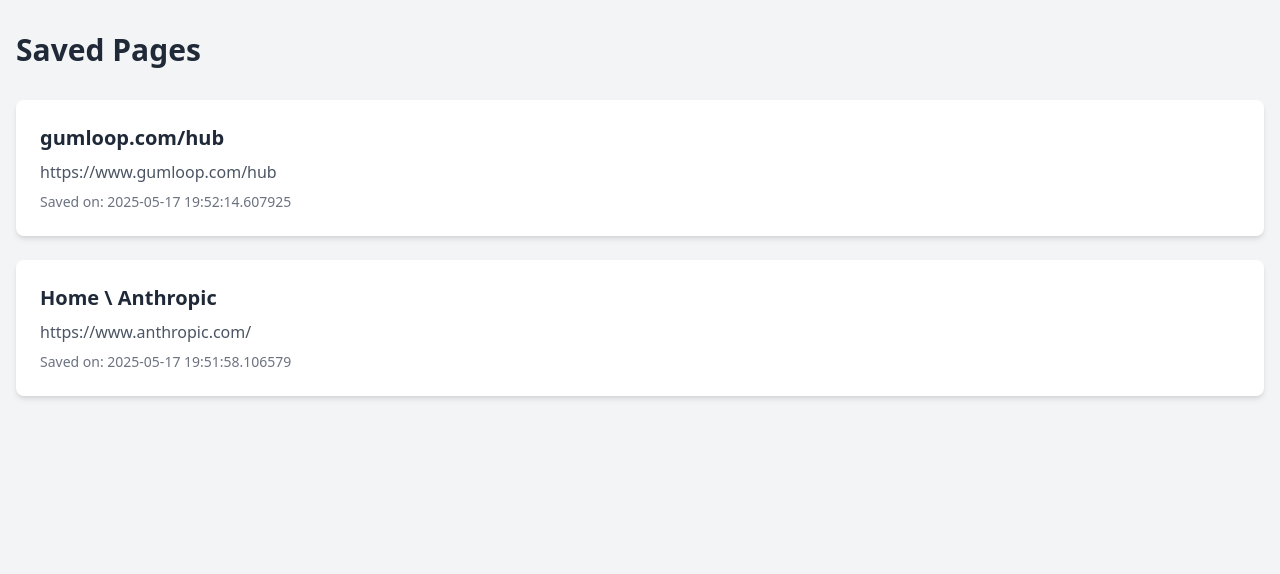
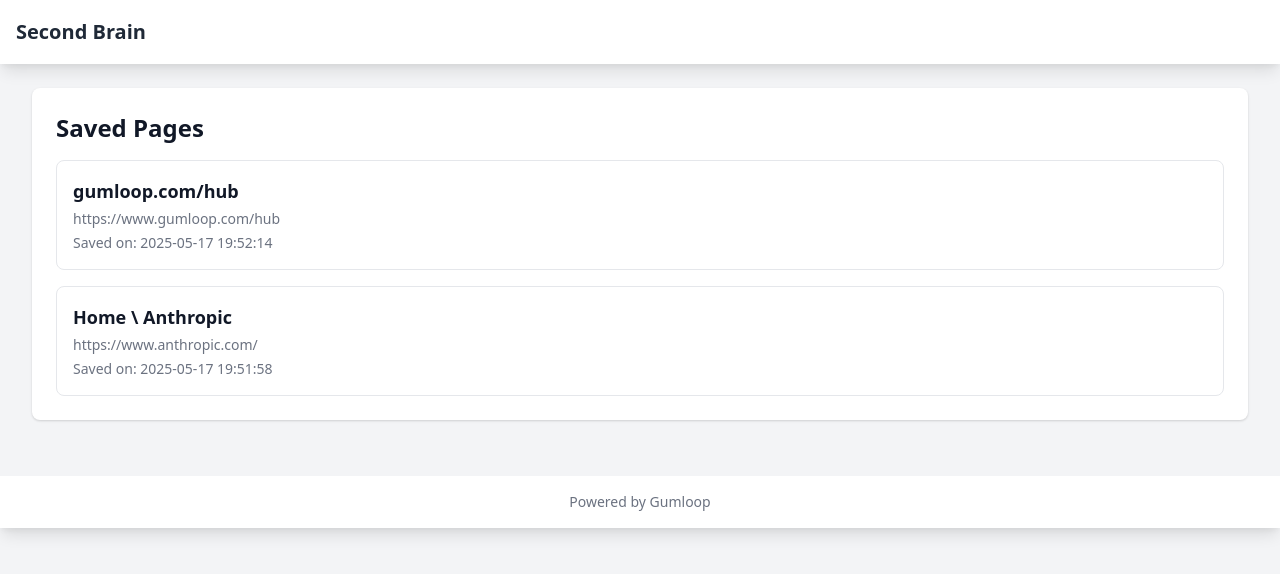
Before and after one commit to jeevanbhatta/secondbrain, a Flask app: page / in a window 1280 px wide. Shown: the top 574 px of the page. Run offline with Flask 3, Linux system fonts and the light colour scheme; data comes from the database, SQL or seed files in the repository.

Commit message:
more updates

```diff
--- a/server/App/routes/views.py
+++ b/server/App/routes/views.py
@@ -1,11 +1,59 @@
-from flask import render_template
+from flask import render_template, current_app
 from ..models import SavedPage
 from . import main_bp
+import json
+import logging
+
+# Setup logger without importing from app
+logger = logging.getLogger(__name__)
+
+# Helper function to fetch gumloop extraction without importing from app
+def fetch_gumloop_extraction(run_id):
+    """
+    Fetch extraction results from Gumloop using the run_id
+    """
+    # We'll get the function from current_app.config which will be set in app.py
+    if 'fetch_gumloop_extraction' in current_app.config:
+        return current_app.config['fetch_gumloop_extraction'](run_id)
+    else:
+        logger.error("fetch_gumloop_extraction function not available in app config")
+        return {"error": "Extraction function not configured"}
 
 @main_bp.route('/')
 def index():
     saved_pages = SavedPage.query.order_by(SavedPage.saved_at.desc()).all()
-    return render_template('home.html', saved_pages=saved_pages)
+    return render_template('index.html', saved_pages=saved_pages)
+
+@main_bp.route('/page/<int:page_id>')
+def page_detail(page_id):
+    page = SavedPage.query.get_or_404(page_id)
+
+    # Initialize extraction content
+    extracted_content = None
+
+    # Check if we have Gumloop data
+    if page.gumloop_data:
+        try:
+            # Extract the run_id from the Gumloop response
+            if isinstance(page.gumloop_data, str):
+                gumloop_data = json.loads(page.gumloop_data)
+            else:
+                gumloop_data = page.gumloop_data
+
+            run_id = gumloop_data.get('run_id')
+
+            if run_id:
+                logger.info(f"Fetching extraction for run_id: {run_id}")
+                # Call the function to get extraction results
+                extraction_results = fetch_gumloop_extraction(run_id)
+
+                if extraction_results and not extraction_results.get('error'):
+                    extracted_content = extraction_results
+        except Exception as e:
+            logger.error(f"Error getting extraction content: {str(e)}")
+            extracted_content = {"error": f"Failed to parse extraction results: {str(e)}"}
+
+    return render_template('page_detail.html', page=page, extracted_content=extracted_content)
 
 @main_bp.route('/about')
 def about():
--- a/server/App/templates/index.html
+++ b/server/App/templates/index.html
@@ -14,7 +14,7 @@
                         <div class="flex justify-between items-start">
                             <div class="flex-1">
                                 <h3 class="text-lg font-semibold text-gray-900">
-                                    <a href="{{ url_for('page_detail', page_id=page.id) }}" class="hover:text-blue-600">
+                                    <a href="{{ url_for('main.page_detail', page_id=page.id) }}" class="hover:text-blue-600">
                                         {{ page.title }}
                                     </a>
                                 </h3>
@@ -24,7 +24,7 @@
                                     </a>
                                 </p>
                                 <p class="text-sm text-gray-500 mt-1">
-                                    Saved on: {{ page.created_at.strftime('%Y-%m-%d %H:%M:%S') }}
+                                    Saved on: {{ page.saved_at.strftime('%Y-%m-%d %H:%M:%S') }}
                                 </p>
                                 {% if page.saved_item_id %}
                                     <p class="text-sm text-gray-500">
--- a/server/app.py
+++ b/server/app.py
@@ -1,7 +1,5 @@
 from flask import Flask, jsonify, request, render_template
 from flask_cors import CORS
-from App.routes import main_bp
-from App.models import db, SavedPage
 import os
 import logging
 import requests
@@ -34,108 +32,211 @@
 session.mount("https://", adapter)
 session.mount("http://", adapter)
 
-app = Flask(__name__,
-    template_folder='App/templates',
-    static_folder='App/static'
-)
-
-# Configure SQLite database
-app.config['SQLALCHEMY_DATABASE_URI'] = 'sqlite:///saved_pages.db'
-app.config['SQLALCHEMY_TRACK_MODIFICATIONS'] = False
-
-# Initialize database
-db.init_app(app)
-
-# Simple CORS configuration
-CORS(app)
-
-# Register blueprints
-app.register_blueprint(main_bp)
-
-# Create database tables
-with app.app_context():
-    db.create_all()
-    logger.info("Database tables created")
-
-# API endpoints for the extension
-@app.route('/api/save-page', methods=['POST', 'OPTIONS'])
-def save_page():
-    logger.debug(f"Received {request.method} request to /api/save-page")
-    logger.debug(f"Request headers: {dict(request.headers)}")
-
-    # Handle preflight request
-    if request.method == 'OPTIONS':
-        return '', 200
+# Function to fetch extraction results from Gumloop
+def fetch_gumloop_extraction(run_id):
+    """
+    Fetch extraction results from Gumloop using the run_id
+    """
+    gumloop_api_key = os.getenv('GUMLOOP_API_KEY')
+    if not gumloop_api_key:
+        logger.error("Gumloop API key not found in environment variables")
+        return {"error": "Gumloop API key not configured"}
 
     try:
-        data = request.get_json()
-        logger.debug(f"Received data: {data}")
-
-        if not data or 'title' not in data or 'url' not in data:
-            logger.error("Missing required fields in request data")
-            return jsonify({
-                "message": "Missing required fields: title and url",
-                "status": "error"
-            }), 400
-
-        # Get Gumloop API key from environment variable
-        gumloop_api_key = os.getenv('GUMLOOP_API_KEY')
-        if not gumloop_api_key:
-            logger.error("Gumloop API key not found in environment variables")
-            return jsonify({
-                "message": "Server configuration error: Gumloop API key not found",
-                "status": "error"
-            }), 500
-
-        # Check if we have a valid saved_item_id
-        if not GUMLOOP_SAVED_ITEM_ID:
-            logger.error("Gumloop saved_item_id not configured")
-            return jsonify({
-                "message": "Server configuration error: Gumloop saved_item_id not configured. Please set GUMLOOP_SAVED_ITEM_ID in your environment variables.",
-                "status": "error"
-            }), 500
-
-        # Generate a unique run ID for this specific execution
-        run_id = f"{int(time.time())}-{uuid.uuid4().hex[:8]}"
-
-        # Process URL through Gumloop API first
-        payload = {
-            "user_id": os.getenv('GUMLOOP_USER_ID', 'P4NeNUZNmKR4t0s5K0K1Gn30EHz1'),
-            "saved_item_id": GUMLOOP_SAVED_ITEM_ID,  # Use the configured saved_item_id
-            "pipeline_inputs": [{"url": data['url']}]  # Pass the URL as an input
-        }
-
+        # Set the headers with authorization
         headers = {
             "Authorization": f"Bearer {gumloop_api_key}",
             "Content-Type": "application/json"
         }
 
-        # Log the exact payload we're sending
-        logger.debug(f"Sending payload to Gumloop API: {payload}")
+        # Construct the results URL as per Gumloop documentation
+        results_url = f"https://api.gumloop.com/v1/runs/{run_id}/outputs"
 
-        # Make request to Gumloop API with retry logic
+        logger.debug(f"Fetching extraction results from: {results_url}")
+
+        # Add a small delay to ensure the flow has time to complete
+        time.sleep(5)
+
+        # Get the results
+        response = session.get(results_url, headers=headers, timeout=30)
+
+        if response.status_code != 200:
+            logger.error(f"Error fetching extraction results: {response.status_code} - {response.text}")
+
+            # Create a fallback result with the pipeline URL
+            pipeline_url = f"https://gumloop.com/pipeline?run_id={run_id}"
+            return {
+                "run_id": run_id,
+                "extraction_url": pipeline_url,
+                "message": "This content was processed by Gumloop. View the full results by clicking the link above.",
+                "content": {
+                    "title": "Extracted Page Content",
+                    "description": "The extracted content can be viewed at the Gumloop Pipeline URL."
+                }
+            }
+
+        # Parse the results
+        result_data = response.json()
+        logger.debug(f"Successfully fetched extraction results: {result_data}")
+
+        # Process and return the actual scraped content
+        if "scraped_content" in result_data:
+            return {
+                "run_id": run_id,
+                "extraction_url": f"https://gumloop.com/pipeline?run_id={run_id}",
+                "scraped_content": result_data["scraped_content"],
+                "raw_data": result_data
+            }
+        else:
+            # Return all data if specific field isn't found
+            return {
+                "run_id": run_id,
+                "extraction_url": f"https://gumloop.com/pipeline?run_id={run_id}",
+                "message": "Content processed successfully. See extracted data below.",
+                "data": result_data
+            }
+
+    except Exception as e:
+        logger.error(f"Exception while fetching extraction results: {str(e)}")
+        # Create a fallback with the pipeline URL
+        pipeline_url = f"https://gumloop.com/pipeline?run_id={run_id}"
+        return {
+            "run_id": run_id,
+            "extraction_url": pipeline_url,
+            "error": str(e),
+            "message": "Error fetching extraction results. View directly on Gumloop."
+        }
+
+def create_app():
+    app = Flask(__name__,
+        template_folder='App/templates',
+        static_folder='App/static'
+    )
+
+    # Configure SQLite database
+    app.config['SQLALCHEMY_DATABASE_URI'] = 'sqlite:///saved_pages.db'
+    app.config['SQLALCHEMY_TRACK_MODIFICATIONS'] = False
+
+    # Add the fetch_gumloop_extraction function to app config so it can be accessed from views
+    app.config['fetch_gumloop_extraction'] = fetch_gumloop_extraction
+
+    # Simple CORS configuration
+    CORS(app)
+
+    # Import models and initialize db
+    from App.models import db
+    db.init_app(app)
+
+    # Create database tables
+    with app.app_context():
+        db.create_all()
+        logger.info("Database tables created")
+
+    # Import and register blueprints
+    from App.routes import main_bp
+    app.register_blueprint(main_bp)
+
+    # API endpoints for the extension
+    @app.route('/api/save-page', methods=['POST', 'OPTIONS'])
+    def save_page():
+        logger.debug(f"Received {request.method} request to /api/save-page")
+        logger.debug(f"Request headers: {dict(request.headers)}")
+
+        # Handle preflight request
+        if request.method == 'OPTIONS':
+            return '', 200
+
         try:
-            gumloop_response = session.post(
-                "https://api.gumloop.com/api/v1/start_pipeline",
-                json=payload,
-                headers=headers,
-                timeout=30
-            )
+            data = request.get_json()
+            logger.debug(f"Received data: {data}")
 
-            # Log the full response for debugging
-            logger.debug(f"Gumloop API response status: {gumloop_response.status_code}")
-            logger.debug(f"Gumloop API response headers: {dict(gumloop_response.headers)}")
-            logger.debug(f"Gumloop API response body: {gumloop_response.text}")
+            if not data or 'title' not in data or 'url' not in data:
+                logger.error("Missing required fields in request data")
+                return jsonify({
+                    "message": "Missing required fields: title and url",
+                    "status": "error"
+                }), 400
 
-            if gumloop_response.status_code != 200:
-                error_msg = f"Error processing URL through Gumloop: {gumloop_response.text}"
-                logger.error(error_msg)
+            # Get Gumloop API key from environment variable
+            gumloop_api_key = os.getenv('GUMLOOP_API_KEY')
+            if not gumloop_api_key:
+                logger.error("Gumloop API key not found in environment variables")
+                return jsonify({
+                    "message": "Server configuration error: Gumloop API key not found",
+                    "status": "error"
+                }), 500
 
+            # Check if we have a valid saved_item_id
+            if not GUMLOOP_SAVED_ITEM_ID:
+                logger.error("Gumloop saved_item_id not configured")
+                return jsonify({
+                    "message": "Server configuration error: Gumloop saved_item_id not configured. Please set GUMLOOP_SAVED_ITEM_ID in your environment variables.",
+                    "status": "error"
+                }), 500
+
+            # Generate a unique run ID for this specific execution
+            run_id = f"{int(time.time())}-{uuid.uuid4().hex[:8]}"
+
+            # Process URL through Gumloop API first
+            payload = {
+                "user_id": os.getenv('GUMLOOP_USER_ID', 'P4NeNUZNmKR4t0s5K0K1Gn30EHz1'),
+                "saved_item_id": GUMLOOP_SAVED_ITEM_ID,  # Use the configured saved_item_id
+                "pipeline_inputs": [{"url": data['url']}]  # Pass the URL as an input
+            }
+
+            headers = {
+                "Authorization": f"Bearer {gumloop_api_key}",
+                "Content-Type": "application/json"
+            }
+
+            # Log the exact payload we're sending
+            logger.debug(f"Sending payload to Gumloop API: {payload}")
+
+            # Import SavedPage here to avoid circular imports
+            from App.models import SavedPage
+
+            # Make request to Gumloop API with retry logic
+            try:
+                gumloop_response = session.post(
+                    "https://api.gumloop.com/api/v1/start_pipeline",
+                    json=payload,
+                    headers=headers,
+                    timeout=30
+                )
+
+                # Log the full response for debugging
+                logger.debug(f"Gumloop API response status: {gumloop_response.status_code}")
+                logger.debug(f"Gumloop API response headers: {dict(gumloop_response.headers)}")
+                logger.debug(f"Gumloop API response body: {gumloop_response.text}")
+
+                if gumloop_response.status_code != 200:
+                    error_msg = f"Error processing URL through Gumloop: {gumloop_response.text}"
+                    logger.error(error_msg)
+
+                    # Save to database even if Gumloop API fails
+                    saved_page = SavedPage(
+                        title=data['title'],
+                        url=data['url'],
+                        gumloop_data={"error": gumloop_response.text},
+                        saved_item_id=run_id  # Use run_id as the saved_item_id in our database
+                    )
+                    db.session.add(saved_page)
+                    db.session.commit()
+
+                    return jsonify({
+                        "message": "Page saved but Gumloop processing failed. Please try again later.",
+                        "status": "partial_success",
+                        "error": error_msg,
+                        "run_id": run_id
+                    }), 202
+
+            except requests.exceptions.RequestException as e:
+                logger.error(f"Request to Gumloop API failed: {str(e)}")
                 # Save to database even if Gumloop API fails
                 saved_page = SavedPage(
                     title=data['title'],
                     url=data['url'],
-                    gumloop_data={"error": gumloop_response.text},
+                    gumloop_data={"error": str(e)},
                     saved_item_id=run_id  # Use run_id as the saved_item_id in our database
                 )
                 db.session.add(saved_page)
@@ -144,144 +245,126 @@
                 return jsonify({
                     "message": "Page saved but Gumloop processing failed. Please try again later.",
                     "status": "partial_success",
-                    "error": error_msg,
+                    "error": str(e),
                     "run_id": run_id
                 }), 202
 
-        except requests.exceptions.RequestException as e:
-            logger.error(f"Request to Gumloop API failed: {str(e)}")
-            # Save to database even if Gumloop API fails
+            # If we get here, Gumloop API call was successful
             saved_page = SavedPage(
                 title=data['title'],
                 url=data['url'],
-                gumloop_data={"error": str(e)},
+                gumloop_data=gumloop_response.json(),
                 saved_item_id=run_id  # Use run_id as the saved_item_id in our database
             )
             db.session.add(saved_page)
             db.session.commit()
 
+            logger.info(f"Successfully processed and saved page: {saved_page.title}")
+
             return jsonify({
-                "message": "Page saved but Gumloop processing failed. Please try again later.",
-                "status": "partial_success",
-                "error": str(e),
+                "message": f"Successfully processed and saved page: {data['title']}",
+                "status": "success",
+                "gumloop_response": gumloop_response.json(),
                 "run_id": run_id
-            }), 202
+            })
 
-        # If we get here, Gumloop API call was successful
-        saved_page = SavedPage(
-            title=data['title'],
-            url=data['url'],
-            gumloop_data=gumloop_response.json(),
-            saved_item_id=run_id  # Use run_id as the saved_item_id in our database
-        )
-        db.session.add(saved_page)
-        db.session.commit()
-
-        logger.info(f"Successfully processed and saved page: {saved_page.title}")
-
-        return jsonify({
-            "message": f"Successfully processed and saved page: {data['title']}",
-            "status": "success",
-            "gumloop_response": gumloop_response.json(),
-            "run_id": run_id
-        })
-
-    except Exception as e:
-        db.session.rollback()
-        logger.error(f"Error saving page: {str(e)}", exc_info=True)
-        return jsonify({
-            "message": f"Error saving page: {str(e)}",
-            "status": "error"
-        }), 500
-
-@app.route('/api/process-url', methods=['POST', 'OPTIONS'])
-def process_url():
-    logger.debug(f"Received {request.method} request to /api/process-url")
-
-    # Handle preflight request
-    if request.method == 'OPTIONS':
-        return '', 200
-
-    try:
-        data = request.get_json()
-        logger.debug(f"Received data: {data}")
-
-        if not data or 'url' not in data:
-            logger.error("Missing required url field in request data")
+        except Exception as e:
+            db.session.rollback()
+            logger.error(f"Error saving page: {str(e)}", exc_info=True)
             return jsonify({
-                "message": "Missing required field: url",
-                "status": "error"
-            }), 400
-
-        # Get Gumloop API key from environment variable
-        gumloop_api_key = os.getenv('GUMLOOP_API_KEY')
-        if not gumloop_api_key:
-            logger.error("Gumloop API key not found in environment variables")
-            return jsonify({
-                "message": "Server configuration error: Gumloop API key not found",
+                "message": f"Error saving page: {str(e)}",
                 "status": "error"
             }), 500
 
-        # Prepare payload for Gumloop API
-        payload = {
-            "user_id": os.getenv('GUMLOOP_USER_ID', 'P4NeNUZNmKR4t0s5K0K1Gn30EHz1'),
-            "saved_item_id": data.get('saved_item_id', ''),
-            "pipeline_inputs": [{"url": data['url']}]
-        }
+    @app.route('/api/process-url', methods=['POST', 'OPTIONS'])
+    def process_url():
+        logger.debug(f"Received {request.method} request to /api/process-url")
 
-        headers = {
-            "Authorization": f"Bearer {gumloop_api_key}",
-            "Content-Type": "application/json"
-        }
+        # Handle preflight request
+        if request.method == 'OPTIONS':
+            return '', 200
 
-        # Make request to Gumloop API
-        response = requests.post(
-            "https://api.gumloop.com/api/v1/start_pipeline",
-            json=payload,
-            headers=headers
-        )
+        try:
+            data = request.get_json()
+            logger.debug(f"Received data: {data}")
 
-        if response.status_code != 200:
-            logger.error(f"Gumloop API error: {response.text}")
+            if not data or 'url' not in data:
+                logger.error("Missing required url field in request data")
+                return jsonify({
+                    "message": "Missing required field: url",
+                    "status": "error"
+                }), 400
+
+            # Get Gumloop API key from environment variable
+            gumloop_api_key = os.getenv('GUMLOOP_API_KEY')
+            if not gumloop_api_key:
+                logger.error("Gumloop API key not found in environment variables")
+                return jsonify({
+                    "message": "Server configuration error: Gumloop API key not found",
+                    "status": "error"
+                }), 500
+
+            # Prepare payload for Gumloop API
+            payload = {
+                "user_id": os.getenv('GUMLOOP_USER_ID', 'P4NeNUZNmKR4t0s5K0K1Gn30EHz1'),
+                "saved_item_id": data.get('saved_item_id', ''),
+                "pipeline_inputs": [{"url": data['url']}]
+            }
+
+            headers = {
+                "Authorization": f"Bearer {gumloop_api_key}",
+                "Content-Type": "application/json"
+            }
+
+            # Import SavedPage here to avoid circular imports
+            from App.models import SavedPage
+
+            # Make request to Gumloop API
+            response = requests.post(
+                "https://api.gumloop.com/api/v1/start_pipeline",
+                json=payload,
+                headers=headers
+            )
+
+            if response.status_code != 200:
+                logger.error(f"Gumloop API error: {response.text}")
+                return jsonify({
+                    "message": f"Error processing URL: {response.text}",
+                    "status": "error"
+                }), response.status_code
+
+            # Generate a unique run ID for this specific execution
+            run_id = f"{int(time.time())}-{uuid.uuid4().hex[:8]}"
+
+            # Save to our database
+            saved_page = SavedPage(
+                title=data.get('title', 'Untitled'),
+                url=data['url'],
+                gumloop_data=response.json(),
+                saved_item_id=run_id
+            )
+            db.session.add(saved_page)
+            db.session.commit()
+
+            logger.info(f"Successfully processed and saved URL: {data['url']}")
+
             return jsonify({
-                "message": f"Error processing URL: {response.text}",
+                "message": "Successfully processed URL",
+                "status": "success",
+                "gumloop_response": response.json()
+            })
+
+        except Exception as e:
+            db.session.rollback()
+            logger.error(f"Error processing URL: {str(e)}", exc_info=True)
+            return jsonify({
+                "message": f"Error processing URL: {str(e)}",
                 "status": "error"
-            }), response.status_code
+            }), 500
 
-        # Save to our database
-        saved_page = SavedPage(
-            title=data.get('title', 'Untitled'),
-            url=data['url']
-        )
-        db.session.add(saved_page)
-        db.session.commit()
+    return app
 
-        logger.info(f"Successfully processed and saved URL: {data['url']}")
-
-        return jsonify({
-            "message": "Successfully processed URL",
-            "status": "success",
-            "gumloop_response": response.json()
-        })
-
-    except Exception as e:
-        db.session.rollback()
-        logger.error(f"Error processing URL: {str(e)}", exc_info=True)
-        return jsonify({
-            "message": f"Error processing URL: {str(e)}",
-            "status": "error"
-        }), 500
-
-@app.route('/')
-def index():
-    # Get all saved pages, ordered by most recent first
-    saved_pages = SavedPage.query.order_by(SavedPage.id.desc()).all()
-    return render_template('index.html', saved_pages=saved_pages)
-
-@app.route('/page/<int:page_id>')
-def page_detail(page_id):
-    page = SavedPage.query.get_or_404(page_id)
-    return render_template('page_detail.html', page=page)
+app = create_app()
 
 if __name__ == '__main__':
     app.run(debug=True, host='0.0.0.0', port=5001)
```
Also changed, not shown: server/App/templates/page_detail.html (+39 -3 lines).
